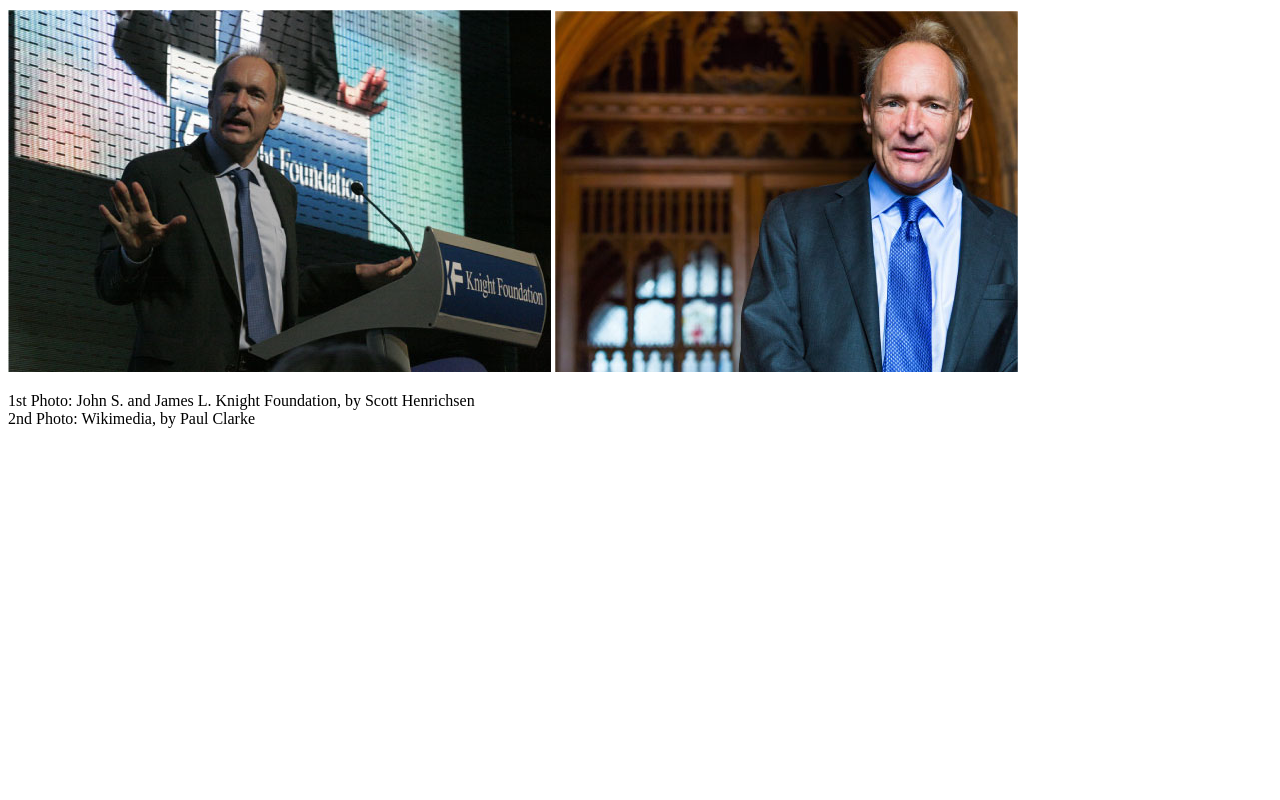
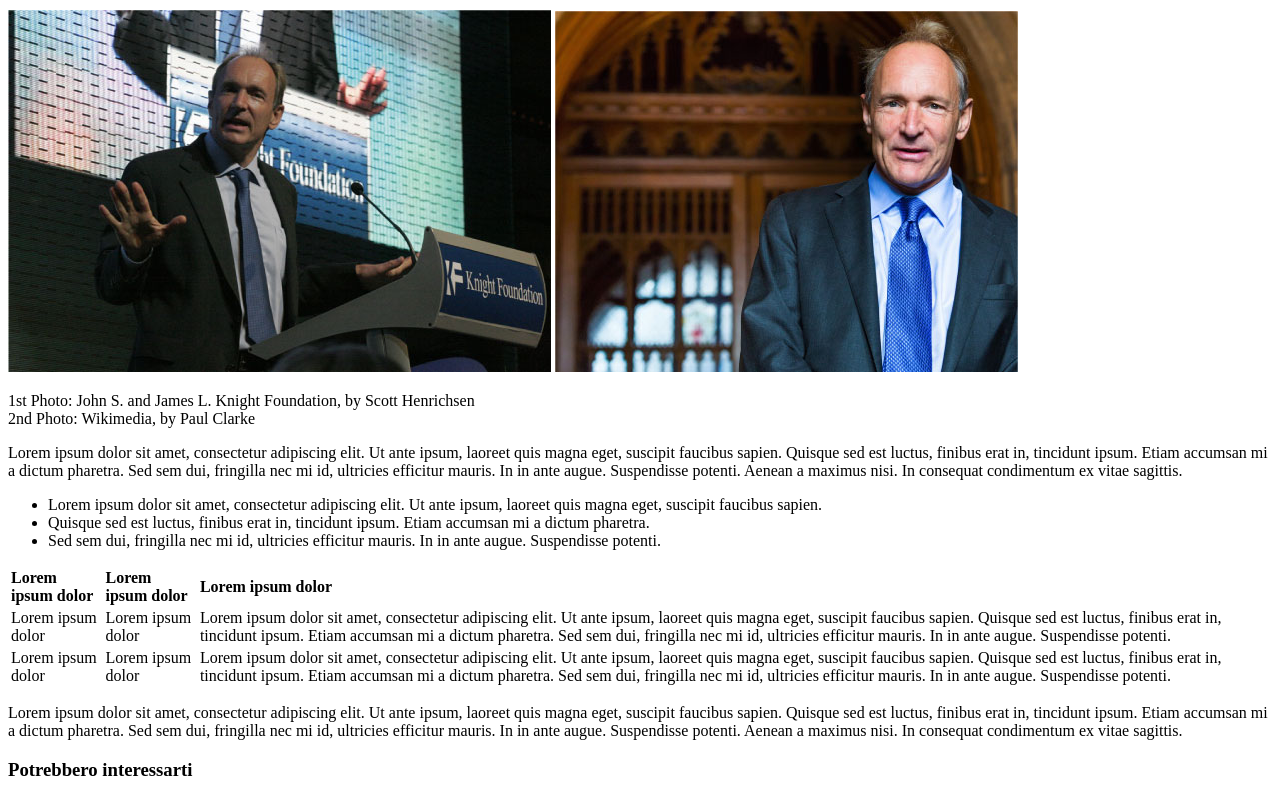
Before and after one commit to Corfaya/html-css-booleaner, a plain HTML site: page index.html in a window 1280 px wide. Shown: the part 464-1264 px from the top of the page. Before the commit the page ends 941 px from the top, so only its background shows below. Drawn offline with Linux system fonts and the light colour scheme.

Commit message:
[UPD] Filled HTML with contents

```diff
--- a/index.html
+++ b/index.html
@@ -27,39 +27,43 @@
             <p>1st Photo: John S. and James L. Knight Foundation, by Scott Henrichsen <br>
             2nd Photo: Wikimedia, by Paul Clarke</p>
 
-            <p></p>
+            <p>Lorem ipsum dolor sit amet, consectetur adipiscing elit. Ut ante ipsum, laoreet quis magna eget, suscipit faucibus sapien. Quisque sed est luctus, finibus erat in, tincidunt ipsum. Etiam accumsan mi a dictum pharetra. Sed sem dui, fringilla nec mi id, ultricies efficitur mauris. In in ante augue. Suspendisse potenti. Aenean a maximus nisi. In consequat condimentum ex vitae sagittis.</p>
 
-            <ul></ul>
+            <ul>
+                <li>Lorem ipsum dolor sit amet, consectetur adipiscing elit. Ut ante ipsum, laoreet quis magna eget, suscipit faucibus sapien.</li>
+                <li>Quisque sed est luctus, finibus erat in, tincidunt ipsum. Etiam accumsan mi a dictum pharetra.</li>
+                <li>Sed sem dui, fringilla nec mi id, ultricies efficitur mauris. In in ante augue. Suspendisse potenti.</li>
+            </ul>
 
             <table>
                 <thead>
                     <tr>
-                        <td></td>
-                        <td></td>
-                        <td></td>
+                        <td><strong>Lorem ipsum dolor</strong></td>
+                        <td><strong>Lorem ipsum dolor</strong></td>
+                        <td><strong>Lorem ipsum dolor</strong></td>
                     </tr>
                 </thead>
                 <tbody>
                     <tr>
-                        <td></td>
-                        <td></td>
-                        <td></td>
+                        <td>Lorem ipsum dolor</td>
+                        <td>Lorem ipsum dolor</td>
+                        <td>Lorem ipsum dolor sit amet, consectetur adipiscing elit. Ut ante ipsum, laoreet quis magna eget, suscipit faucibus sapien. Quisque sed est luctus, finibus erat in, tincidunt ipsum. Etiam accumsan mi a dictum pharetra. Sed sem dui, fringilla nec mi id, ultricies efficitur mauris. In in ante augue. Suspendisse potenti.</td>
                     </tr>
                 </tbody>
                 <tbody>
                     <tr>
-                        <td></td>
-                        <td></td>
-                        <td></td>
+                        <td>Lorem ipsum dolor</td>
+                        <td>Lorem ipsum dolor</td>
+                        <td>Lorem ipsum dolor sit amet, consectetur adipiscing elit. Ut ante ipsum, laoreet quis magna eget, suscipit faucibus sapien. Quisque sed est luctus, finibus erat in, tincidunt ipsum. Etiam accumsan mi a dictum pharetra. Sed sem dui, fringilla nec mi id, ultricies efficitur mauris. In in ante augue. Suspendisse potenti.</td>
                     </tr>
                 </tbody>
             </table>
 
-            <p></p>
+            <p>Lorem ipsum dolor sit amet, consectetur adipiscing elit. Ut ante ipsum, laoreet quis magna eget, suscipit faucibus sapien. Quisque sed est luctus, finibus erat in, tincidunt ipsum. Etiam accumsan mi a dictum pharetra. Sed sem dui, fringilla nec mi id, ultricies efficitur mauris. In in ante augue. Suspendisse potenti. Aenean a maximus nisi. In consequat condimentum ex vitae sagittis.</p>
         </article>
 
         <footer>
-            <h3></h3>
+            <h3>Potrebbero interessarti</h3>
             <div></div>
             <div></div>
         </footer>
```
